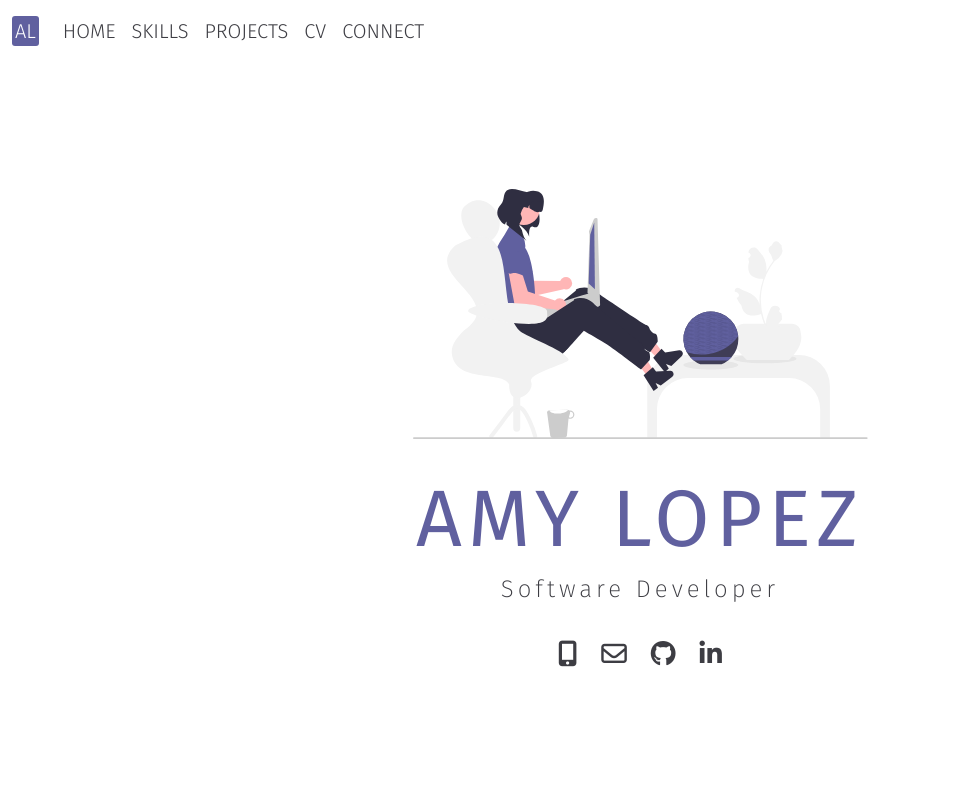
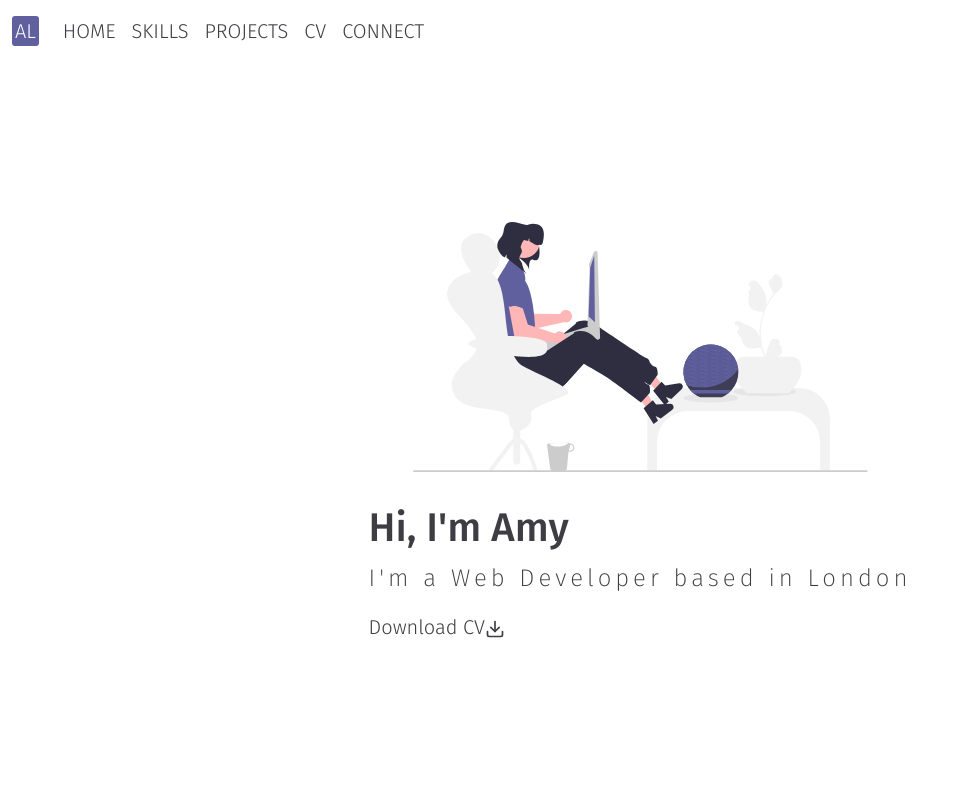
Before and after one commit to amydevlondon/Portfolio, a React (Create React App) app: page / in a window 1280 px wide. Shown: the top 800 px of the page, without its empty margins (0-956 px from the left). Built offline with nearby package versions, Linux system fonts and the light colour scheme.

Commit message:
remove header links and add cv btn

```diff
--- a/src/components/Header.js
+++ b/src/components/Header.js
@@ -1,25 +1,24 @@
 import React from 'react';
 import { ReactComponent as Icon } from '../svgs/svg1.svg';
-import { links } from '../data';
+import { FiDownload } from 'react-icons/fi';
+import CV from '../CV/cv.pdf';
 
 export const Header = () => {
     return (
         <section className="header">
             <Icon className="logo" />
-            <h1 className="title">Amy Lopez</h1>
-            <h2 className="sub-title">Software Developer</h2>
-            <article className="header-links">
-                {
-                    links.map((i) => {
-                        const { id, link, icon } = i;
-                        return (
-                            <a href={link} key={id}>
-                                <i className={icon} />
-                            </a>
-                        );
-                    })
-                }
-            </article>
+            <div>
+                <div className="header-text">
+                    <h1>Hi, I'm <span className="purple">Amy</span></h1>
+                    <p className="sub-title">I'm a <span className="purple">Web Developer</span> based in London</p>
+                </div>
+                <div className="btn-container">
+                    <a href={CV} className="header-btn" download>
+                        <span className="btn-text">Download CV</span>
+                        <span className="btn-icon"><FiDownload /></span>
+                    </a>
+                </div>
+            </div>
         </section>
     );
 };
```
